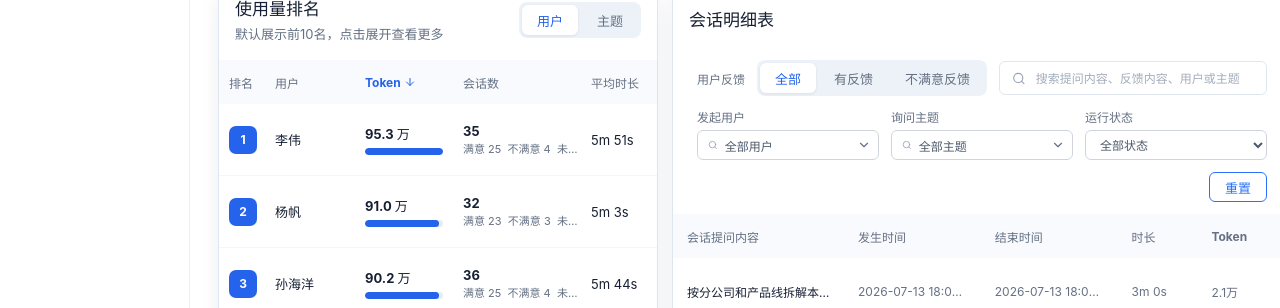
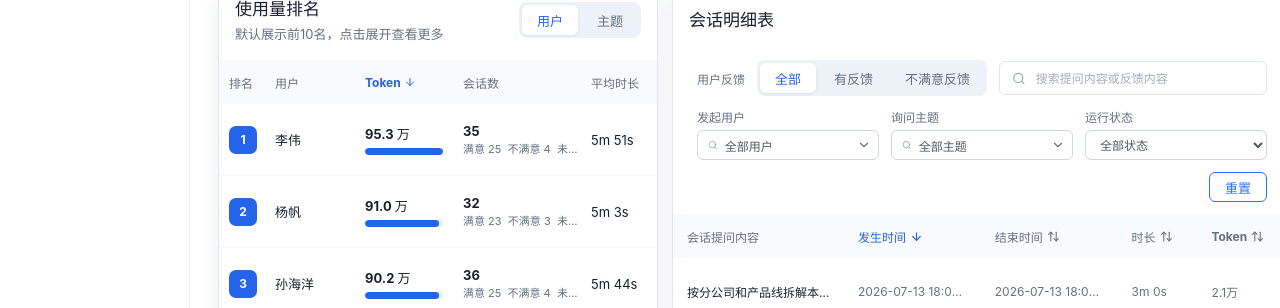
Before and after one commit to oreoflurry1112-pixel/xiaok-ops-dashboard-demo, a React (Vite) app: page / in a window 1280 px wide. Shown: the part 338-646 px from the top of the page. Built offline with nearby package versions, Linux system fonts and the light colour scheme.

Commit message:
Add session detail sorting

```diff
--- a/src/App.tsx
+++ b/src/App.tsx
@@ -1,6 +1,8 @@
 import { useEffect, useMemo, useRef, useState } from 'react';
 import {
   ArrowDown,
+  ArrowUp,
+  ArrowUpDown,
   ChevronDown,
   ChevronFirst,
   ChevronLast,
@@ -26,6 +28,8 @@ export type RankingMode = '用户' | '主题';
 type FeedbackFilter = '全部' | '有反馈' | '不满意反馈';
 type StatusFilter = '全部状态' | SessionStatus;
 type RankingSortKey = 'token' | 'sessions' | 'avgDurationSeconds';
+type SessionSortKey = 'startedAt' | 'endedAt' | 'duration' | 'token';
+type SortDirection = 'asc' | 'desc';
 
 export const ALL_USERS = '全部用户';
 export const ALL_TOPICS = '全部主题';
@@ -227,10 +231,28 @@ function StatusBadge({ value }: { value: SessionStatus }) {
   return <span className={`status-badge ${value === '已完成' ? 'completed' : value === '进行中' ? 'progressing' : 'terminated'}`}>{value}</span>;
 }
 
-export function SessionPanel({ sessionsData, metrics, user, topic, onUserChange, onTopicChange, onReset, allowTopicFilter = true }: { sessionsData: Session[]; metrics: PeriodMetrics; user: string; topic: string; onUserChange: (value: string) => void; onTopicChange: (value: string) => void; onReset: () => void; allowTopicFilter?: boolean }) {
+function getSessionSortValue(session: Session, key: SessionSortKey) {
+  if (key === 'startedAt') return Date.parse(session.startedAt.replace(' ', 'T'));
+  if (key === 'endedAt') return session.endedAt === '-' ? null : Date.parse(session.endedAt.replace(' ', 'T'));
+  if (key === 'token') {
+    const value = Number.parseFloat(session.token);
+    if (session.token.endsWith('百万')) return value * 1_000_000;
+    if (session.token.endsWith('万')) return value * 10_000;
+    return value;
+  }
+
+  const hours = Number(session.duration.match(/(\d+)h/)?.[1] ?? 0);
+  const minutes = Number(session.duration.match(/(\d+)m/)?.[1] ?? 0);
+  const seconds = Number(session.duration.match(/(\d+)s/)?.[1] ?? 0);
+  return hours * 3600 + minutes * 60 + seconds;
+}
+
+export function SessionPanel({ sessionsData, metrics, user, topic, onUserChange, onTopicChange, onReset, filterResetSignal, allowTopicFilter = true }: { sessionsData: Session[]; metrics: PeriodMetrics; user: string; topic: string; onUserChange: (value: string) => void; onTopicChange: (value: string) => void; onReset: () => void; filterResetSignal: number; allowTopicFilter?: boolean }) {
   const [feedbackFilter, setFeedbackFilter] = useState<FeedbackFilter>('全部');
   const [statusFilter, setStatusFilter] = useState<StatusFilter>(ALL_STATUSES);
   const [search, setSearch] = useState('');
+  const [sortKey, setSortKey] = useState<SessionSortKey>('startedAt');
+  const [sortDirection, setSortDirection] = useState<SortDirection>('desc');
   const [page, setPage] = useState(1);
   const pageSize = 8;
 
@@ -238,7 +260,7 @@ export function SessionPanel({ sessionsData, metrics, user, topic, onUserChange,
     const feedbackMatch = feedbackFilter === '全部' || (feedbackFilter === '有反馈' ? item.feedback !== '未反馈' : item.feedback === '不满意');
     const statusMatch = statusFilter === ALL_STATUSES || item.status === statusFilter;
     const query = search.trim().toLowerCase();
-    const searchMatch = !query || `${item.query}${item.feedbackText}${item.user}${item.topic}${item.status}`.toLowerCase().includes(query);
+    const searchMatch = !query || `${item.query}${item.feedbackText}`.toLowerCase().includes(query);
     return feedbackMatch && statusMatch && searchMatch;
   }), [feedbackFilter, search, sessionsData, statusFilter]);
   const users = useMemo(
@@ -252,14 +274,49 @@ export function SessionPanel({ sessionsData, metrics, user, topic, onUserChange,
   const filtered = useMemo(() => baseFiltered.filter((item) => (
     (user === ALL_USERS || item.user === user) && (topic === ALL_TOPICS || item.topic === topic)
   )), [baseFiltered, topic, user]);
+  const sorted = useMemo(() => [...filtered].sort((first, second) => {
+    const firstValue = getSessionSortValue(first, sortKey);
+    const secondValue = getSessionSortValue(second, sortKey);
+    if (firstValue === null && secondValue === null) return 0;
+    if (firstValue === null) return 1;
+    if (secondValue === null) return -1;
+    const difference = firstValue - secondValue;
+    return sortDirection === 'asc' ? difference : -difference;
+  }), [filtered, sortDirection, sortKey]);
 
   useEffect(() => {
     setPage(1);
   }, [statusFilter, topic, user]);
 
+  useEffect(() => {
+    setFeedbackFilter('全部');
+    setStatusFilter(ALL_STATUSES);
+    setSearch('');
+    setPage(1);
+  }, [filterResetSignal]);
+
   const pages = Math.max(1, Math.ceil(filtered.length / pageSize));
   const safePage = Math.min(page, pages);
-  const visibleRows = filtered.slice((safePage - 1) * pageSize, safePage * pageSize);
+  const visibleRows = sorted.slice((safePage - 1) * pageSize, safePage * pageSize);
+
+  const changeSort = (nextKey: SessionSortKey) => {
+    setSortDirection((direction) => (sortKey === nextKey ? (direction === 'desc' ? 'asc' : 'desc') : 'desc'));
+    setSortKey(nextKey);
+    setPage(1);
+  };
+
+  const sortHeader = (label: string, key: SessionSortKey) => {
+    const active = sortKey === key;
+    const nextDirection = active && sortDirection === 'desc' ? '升序' : '降序';
+    return (
+      <th aria-sort={active ? (sortDirection === 'asc' ? 'ascending' : 'descending') : 'none'}>
+        <button className={`table-sort-button${active ? ' is-active' : ''}`} type="button" onClick={() => changeSort(key)} aria-label={`${label}，点击按${nextDirection}排序`}>
+          <span>{label}</span>
+          {active ? (sortDirection === 'desc' ? <ArrowDown size={13} /> : <ArrowUp size={13} />) : <ArrowUpDown size={13} />}
+        </button>
+      </th>
+    );
+  };
 
   const reset = () => {
     setFeedbackFilter('全部');
@@ -278,7 +335,7 @@ export function SessionPanel({ sessionsData, metrics, user, topic, onUserChange,
         <div className="filter-row">
           <span className="filter-label">用户反馈</span>
           <Segmented options={['全部', '有反馈', '不满意反馈'] as const} value={feedbackFilter} onChange={(next) => { setFeedbackFilter(next); setPage(1); }} label="用户反馈" />
-          <label className="search-box"><Search size={15} /><input value={search} onChange={(event) => { setSearch(event.target.value); setPage(1); }} placeholder={allowTopicFilter ? '搜索提问内容、反馈内容、用户或主题' : '搜索提问内容、反馈内容或用户'} /></label>
+          <label className="search-box"><Search size={15} /><input value={search} onChange={(event) => { setSearch(event.target.value); setPage(1); }} placeholder="搜索提问内容或反馈内容" /></label>
         </div>
         <div className="filter-row filter-row-secondary">
           <div className="filter-field"><span>发起用户</span><SearchableSelect label="发起用户" value={user} allLabel={ALL_USERS} options={users} onChange={onUserChange} /></div>
@@ -289,7 +346,7 @@ export function SessionPanel({ sessionsData, metrics, user, topic, onUserChange,
       </div>
       <div className="session-table-wrap">
         <table className="session-table">
-          <thead><tr><th>会话提问内容</th><th>发生时间</th><th>结束时间</th><th>时长</th><th>Token</th><th>用户反馈</th><th>反馈内容</th><th>运行状态</th><th>发起用户</th><th>询问主题</th></tr></thead>
+          <thead><tr><th>会话提问内容</th>{sortHeader('发生时间', 'startedAt')}{sortHeader('结束时间', 'endedAt')}{sortHeader('时长', 'duration')}{sortHeader('Token', 'token')}<th>用户反馈</th><th>反馈内容</th><th>运行状态</th><th>发起用户</th><th>询问主题</th></tr></thead>
           <tbody>
             {visibleRows.map((item) => (
               <tr key={item.id}><td title={item.query}>{item.query}</td><td>{item.startedAt}</td><td>{item.endedAt}</td><td>{item.duration}</td><td>{item.token}</td><td><FeedbackBadge value={item.feedback} /></td><td title={item.feedbackText}>{item.feedbackText}</td><td><StatusBadge value={item.status} /></td><td><strong>{item.user}</strong></td><td><strong>{item.topic}</strong></td></tr>
@@ -318,7 +375,7 @@ export default function App() {
   const [rankingMode, setRankingMode] = useState<RankingMode>('用户');
   const [detailUser, setDetailUser] = useState(ALL_USERS);
   const [detailTopic, setDetailTopic] = useState(ALL_TOPICS);
-  const [detailLinkVersion, setDetailLinkVersion] = useState(0);
+  const [detailFilterResetSignal, setDetailFilterResetSignal] = useState(0);
   const [timeRange, setTimeRange] = useState<TimeRange>('前一周');
   const currentData = dashboardData[timeRange];
 
@@ -329,7 +386,7 @@ export default function App() {
   const selectRanking = (item: RankingItem) => {
     setDetailUser(rankingMode === '用户' ? item.name : ALL_USERS);
     setDetailTopic(rankingMode === '主题' ? item.name : ALL_TOPICS);
-    setDetailLinkVersion((version) => version + 1);
+    setDetailFilterResetSignal((signal) => signal + 1);
   };
 
   const changeDetailUser = (value: string) => {
@@ -362,7 +419,7 @@ export default function App() {
         <MetricCards metrics={currentData.metrics} />
         <div className="dashboard-grid">
           <RankingPanel key={`${timeRange}-ranking`} mode={rankingMode} setMode={setRankingMode} onSelect={selectRanking} userRanking={currentData.userRanking} topicRanking={currentData.topicRanking} />
-          <SessionPanel key={`${timeRange}-sessions-${detailLinkVersion}`} sessionsData={currentData.sessions} metrics={currentData.metrics} user={detailUser} topic={detailTopic} onUserChange={changeDetailUser} onTopicChange={changeDetailTopic} onReset={resetDetailFilters} />
+          <SessionPanel key={`${timeRange}-sessions`} sessionsData={currentData.sessions} metrics={currentData.metrics} user={detailUser} topic={detailTopic} onUserChange={changeDetailUser} onTopicChange={changeDetailTopic} onReset={resetDetailFilters} filterResetSignal={detailFilterResetSignal} />
         </div>
       </main>
     </div>
--- a/src/styles.css
+++ b/src/styles.css
@@ -155,6 +155,9 @@ main { min-width: 0; padding: 28px; background: #fff; }
 .session-table { width: 100%; min-width: 1140px; border-collapse: collapse; table-layout: fixed; }
 .session-table thead { background: #f8fafd; }
 .session-table th { height: 44px; padding: 0 14px; color: var(--muted); font-size: 12px; text-align: left; }
+.table-sort-button { width: 100%; height: 44px; display: inline-flex; align-items: center; gap: 4px; padding: 0; border: 0; color: inherit; background: transparent; font: inherit; text-align: left; }
+.table-sort-button:hover, .table-sort-button.is-active { color: var(--blue-strong); }
+.table-sort-button svg { flex: 0 0 auto; }
 .session-table td { height: 68px; padding: 0 14px; overflow: hidden; color: var(--muted); border-bottom: 1px solid #f4f6f8; font-size: 12px; text-overflow: ellipsis; white-space: nowrap; }
 .session-table td:first-child { color: var(--text); }
 .session-table th:nth-child(1) { width: 15%; }
```
Also changed, not shown: src/TopicDashboard.tsx (+4 -3 lines).
